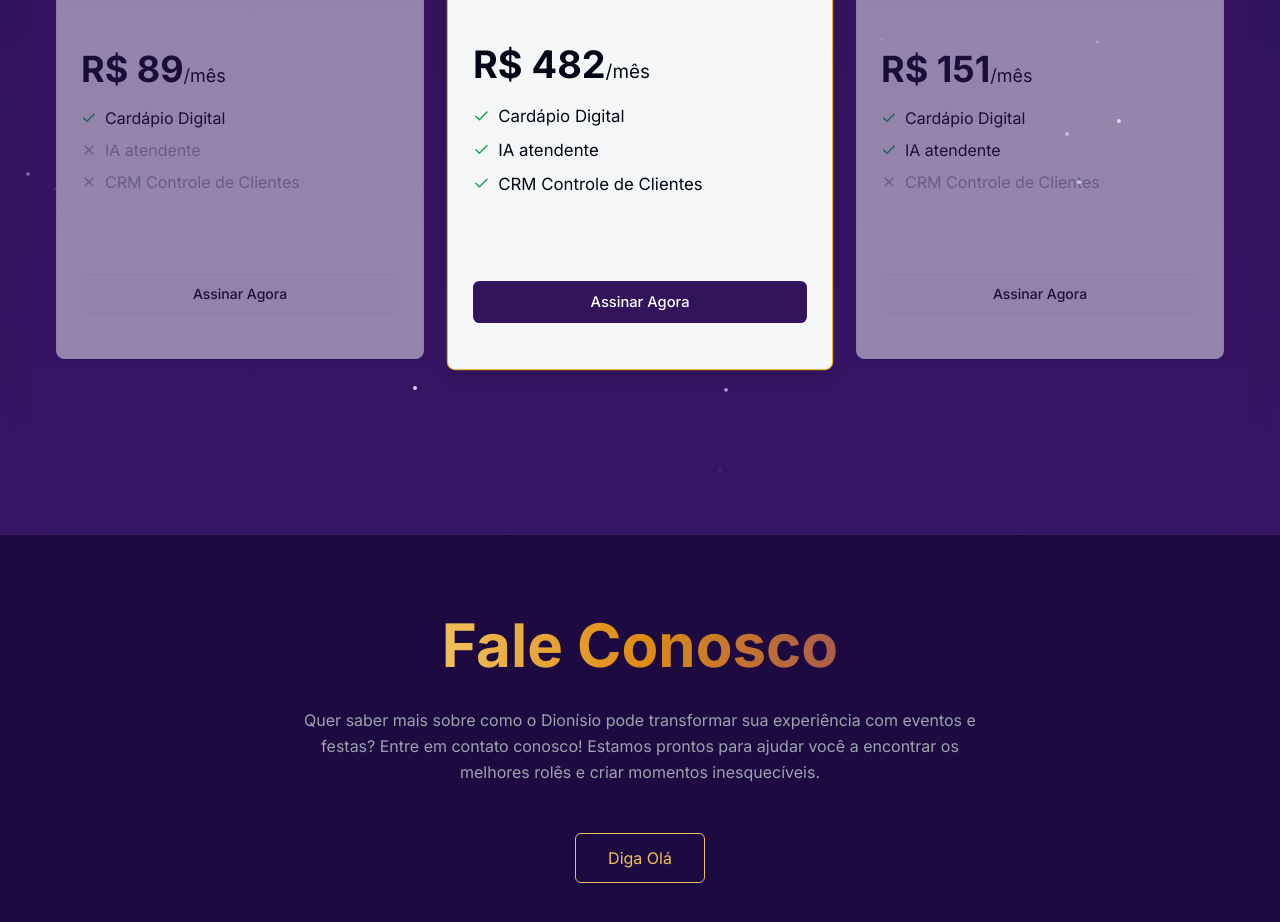
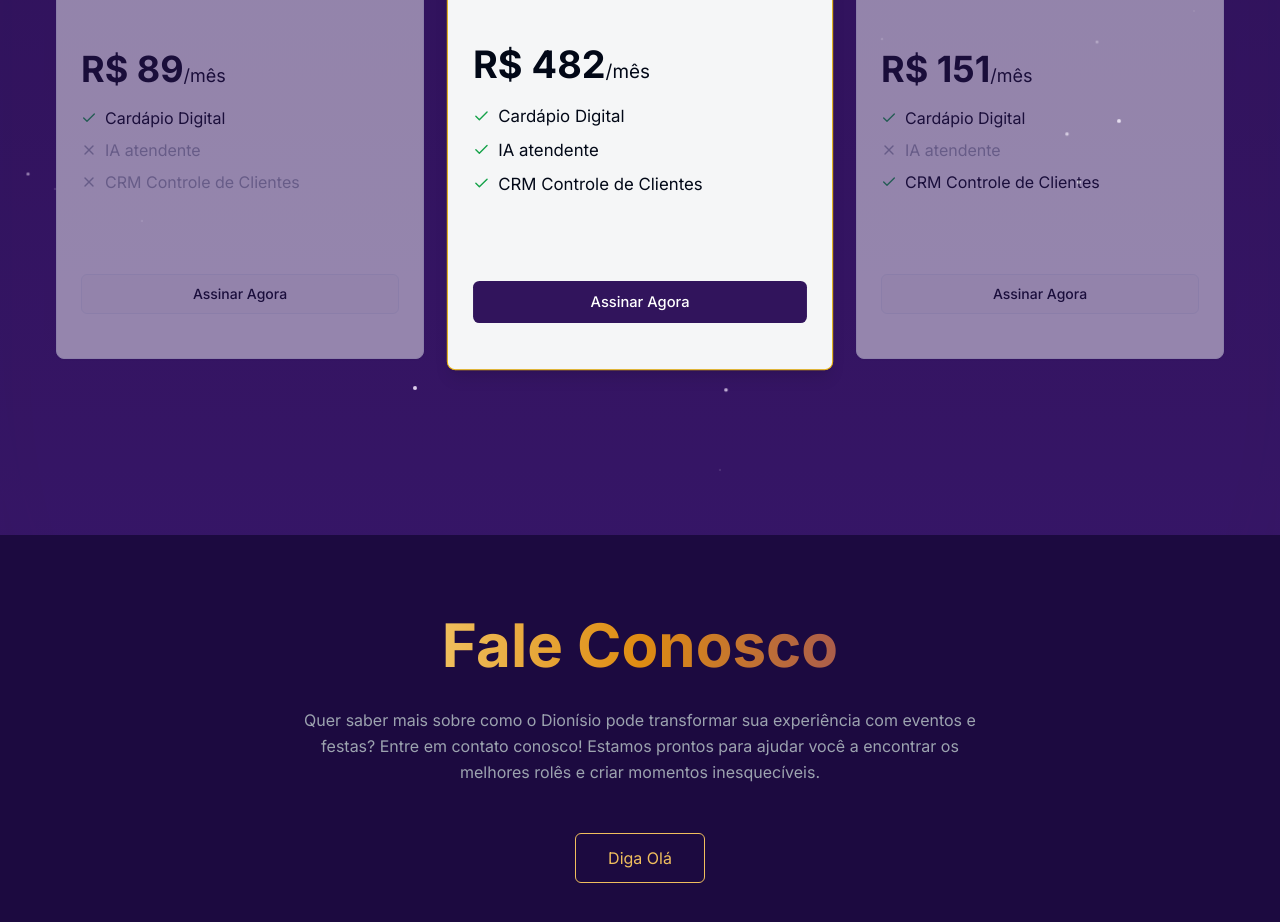
Before and after one commit to jeancsamaral/dionisio-chat-app, a Next.js app: page / in a window 1280 px wide. Shown: the part 3840-4762 px from the top of the page. Built offline with nearby package versions, Linux system fonts and the light colour scheme; no server answers.

Commit message:
Minor changes

```diff
--- a/components/pricingSection.tsx
+++ b/components/pricingSection.tsx
@@ -107,7 +107,7 @@ const basePlans = [
     description: "",
     features: [
       "Cardápio Digital",
-      "IA atendente"
+      "CRM Controle de Clientes"
     ],
     paymentLinks: {
       1: "https://buy.stripe.com/7sI9CE8mYaMOamk28c",
```
